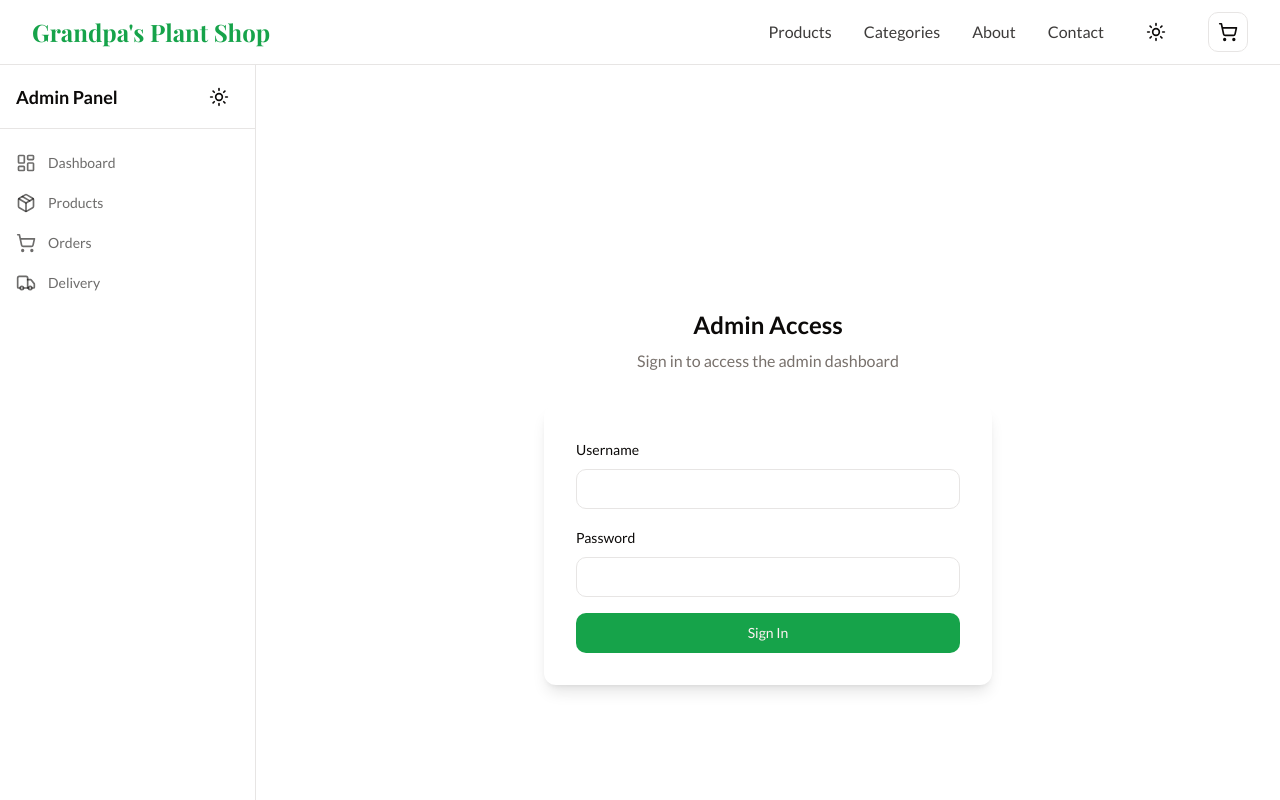
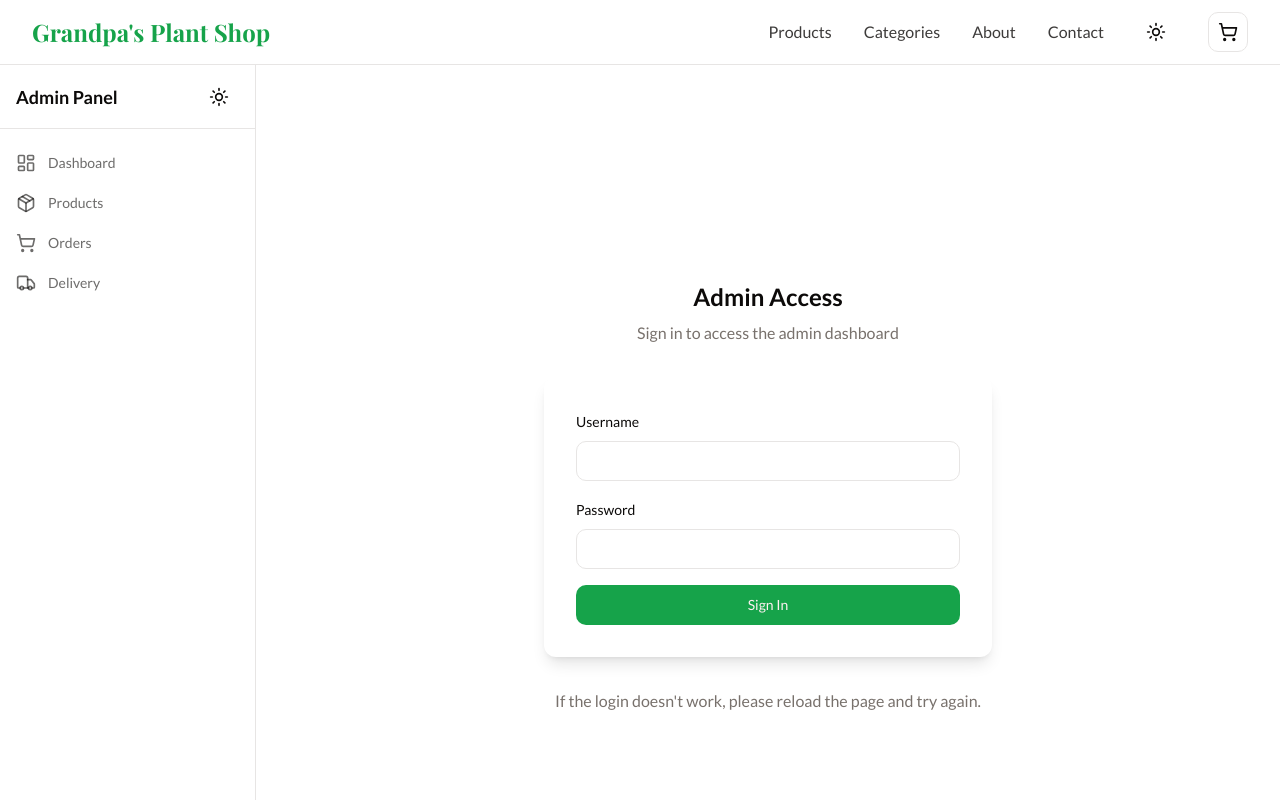
Before and after one commit to amineanime1/anniv-baba, a Next.js app: page /admin/login in a window 1280 px wide. Shown: the top 800 px of the page. Built offline with nearby package versions, Linux system fonts and the light colour scheme; a web font is replaced by a local one.

Commit message:
a notice for reloading the page if the login to admin doesnt work

```diff
--- a/app/admin/login/page.tsx
+++ b/app/admin/login/page.tsx
@@ -69,6 +69,10 @@ export default function LoginPage() {
             Sign In
           </Button>
         </form>
+
+        <p className="mt-4 text-center text-md text-muted-foreground">
+          If the login doesn't work, please reload the page and try again.
+        </p>
       </div>
     </div>
   );
```
